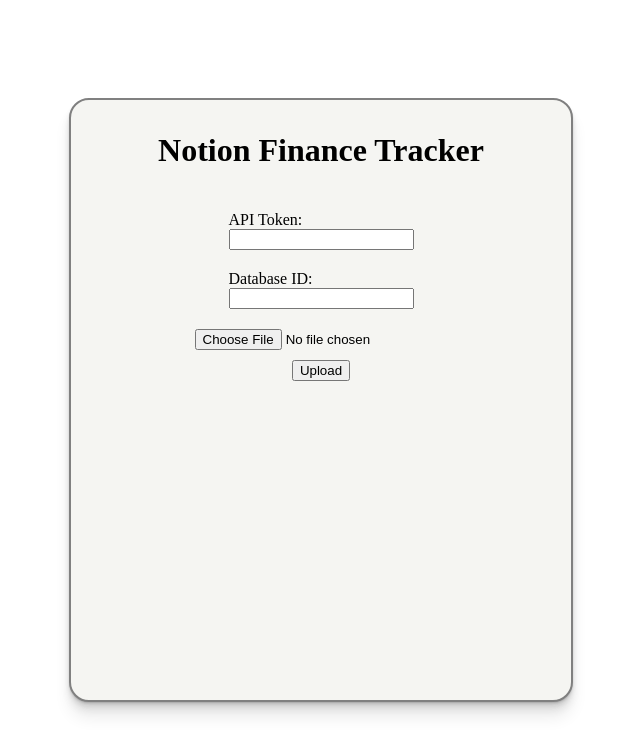
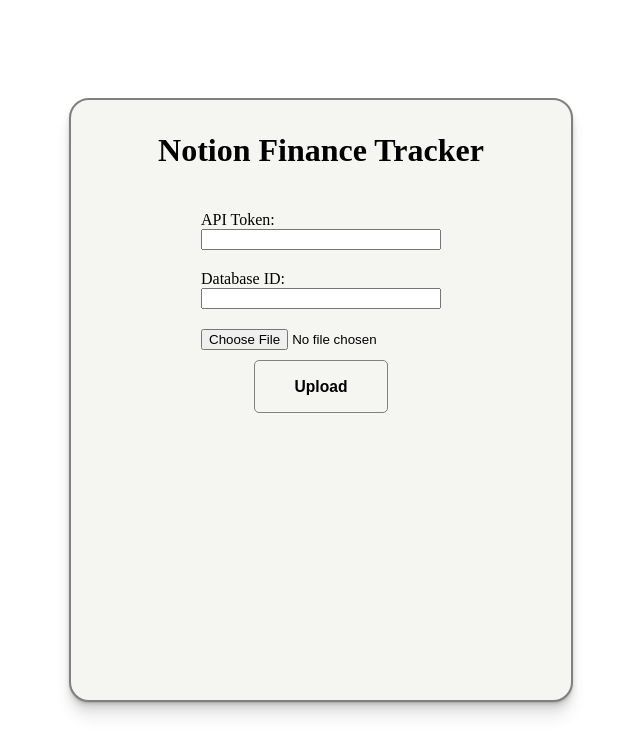
Before and after one commit to vtruo009/Parsley, a React (Vite) app in the folder notion-finance-tracker/: page / in a window 1280 px wide. Shown: the top 754 px of the page, without its empty margins (319-959 px from the left). Built offline with nearby package versions, Linux system fonts and the light colour scheme; the HTML template or start-up script is replaced by a standard one.

Commit message:
create UploadButton

```diff
--- a/notion-finance-tracker/src/InfoCard.tsx
+++ b/notion-finance-tracker/src/InfoCard.tsx
@@ -1,5 +1,6 @@
 import styled from "styled-components";
 import InputField from "./InputField";
+import UploadButton from "./UploadButton";
 
 const StyledDiv = styled.div`
     width: 500px;
@@ -21,24 +22,23 @@
     font-size: xx-large;
 `;
 
-const StyledForm = styled.form`
+const StyledForm = styled.div`
     display: flex;
     flex-direction: column;
     align-items: center;
     justify-content: space-evenly;
+    margin: 0px 10px;
 `;
 
 function InfoCard() {
     return (
         <StyledDiv>
             <StyledTitle>Notion Finance Tracker</StyledTitle>
-            <StyledForm action="/create-transactions" method="POST" encType="multipart/form-data">
+            <StyledForm >
                 <InputField label='API Token: ' type='password' name='apiToken' id='api-token' />
                 <InputField label='Database ID:' type='text' name='databaseID' id='database-id' />
                 <InputField type='file' name='csvFile' id='csv-file' />
-                <div>
-                    <button type="submit">Upload</button>
-                </div>
+                <UploadButton />
             </StyledForm>
         </StyledDiv>
     )
--- a/notion-finance-tracker/src/InputField.tsx
+++ b/notion-finance-tracker/src/InputField.tsx
@@ -11,6 +11,7 @@
     display: flex;
     flex-direction: column;
     padding: 10px;
+    width: 50%;
 `;
 
 function InputField(props: InputFieldProps) {
--- /dev/null
+++ b/notion-finance-tracker/src/UploadButton.tsx
@@ -0,0 +1,18 @@
+import styled from "styled-components";
+
+const StyledButton = styled.button`
+    width: 10em;
+    background: none;
+    border: 1px solid gray;
+    border-radius: 5px;
+`;
+
+function UploadButton() {
+    return (
+        <StyledButton onClick={() => console.log('Uploading file...')}>
+            <h3>Upload</h3>
+        </StyledButton>
+    )
+}
+
+export default UploadButton;
```
